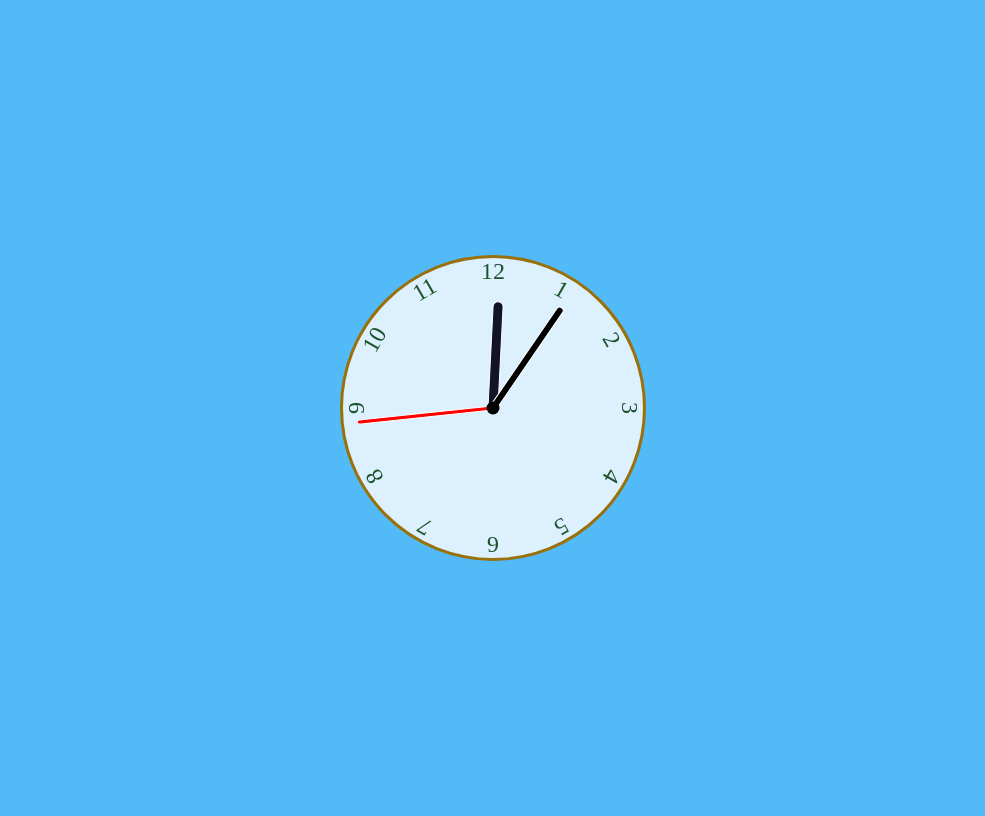
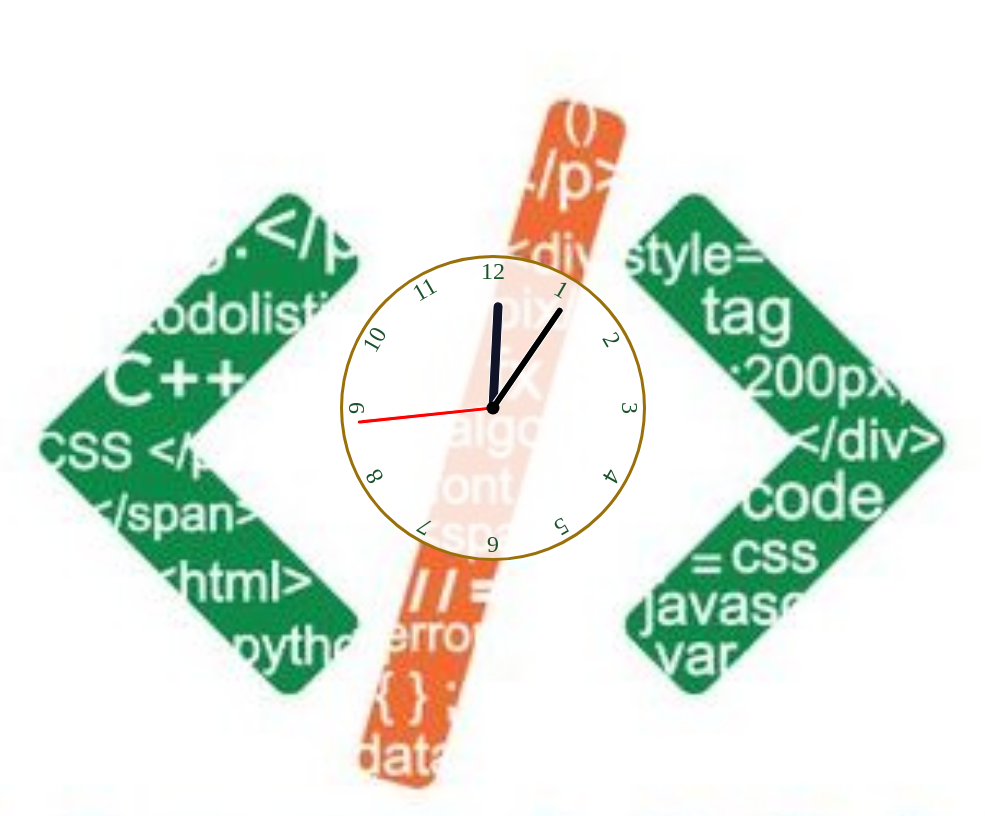
Before and after one commit to addamou/Locatchi, a plain HTML site: page index.html in a window 1280 px wide. Shown: the whole page, without its empty margins (147-1132 px from the left). Drawn offline with nearby package versions, Linux system fonts and the light colour scheme.

Commit message:
mon horloge v1

```diff
--- a/style.css
+++ b/style.css
@@ -1,5 +1,6 @@
  body{
-   background: rgb(81, 186, 247);
+   background-image: url(img/Codeloccol.jpg);
+   background-size: cover;
    display: flex;
    justify-content: center;
    align-items: center;
```
